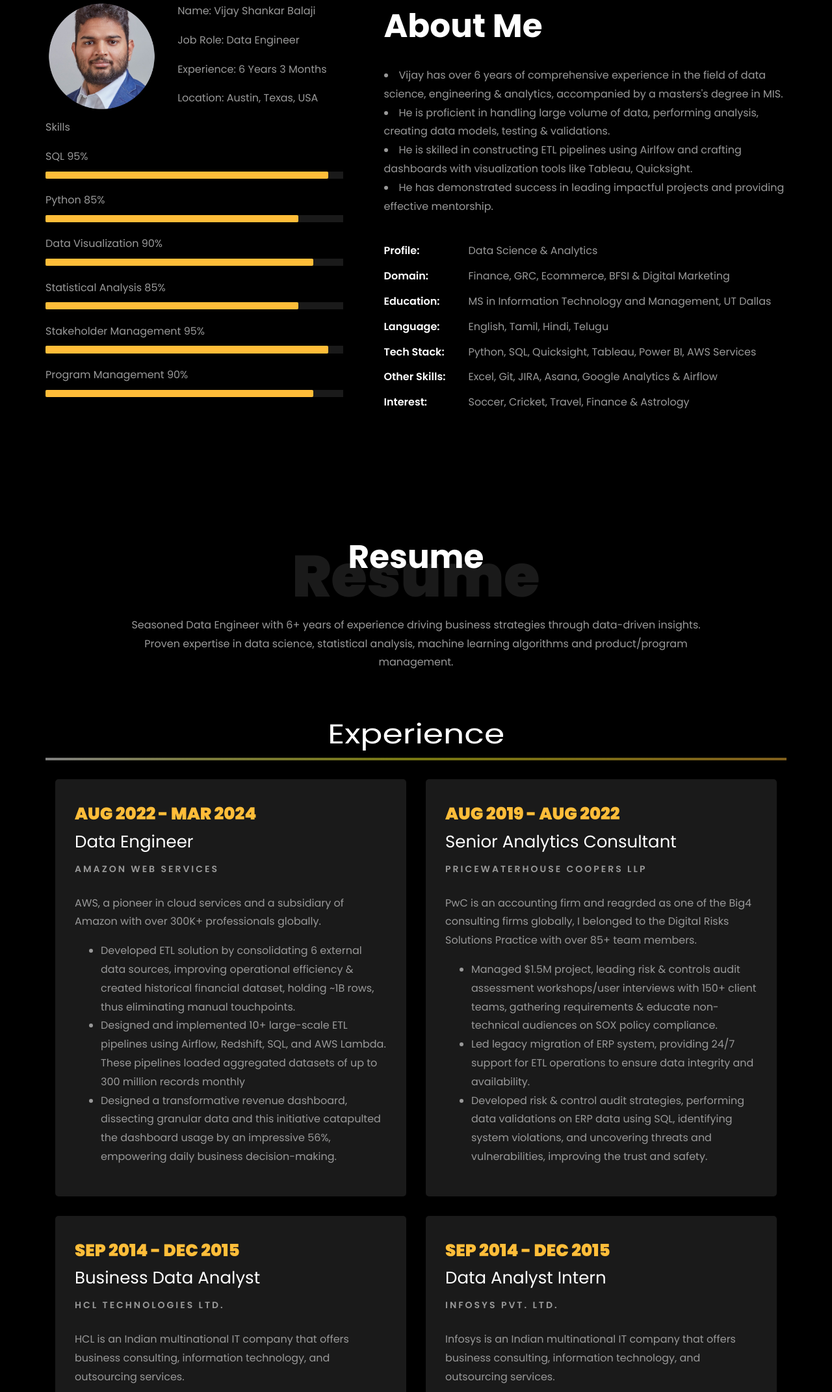
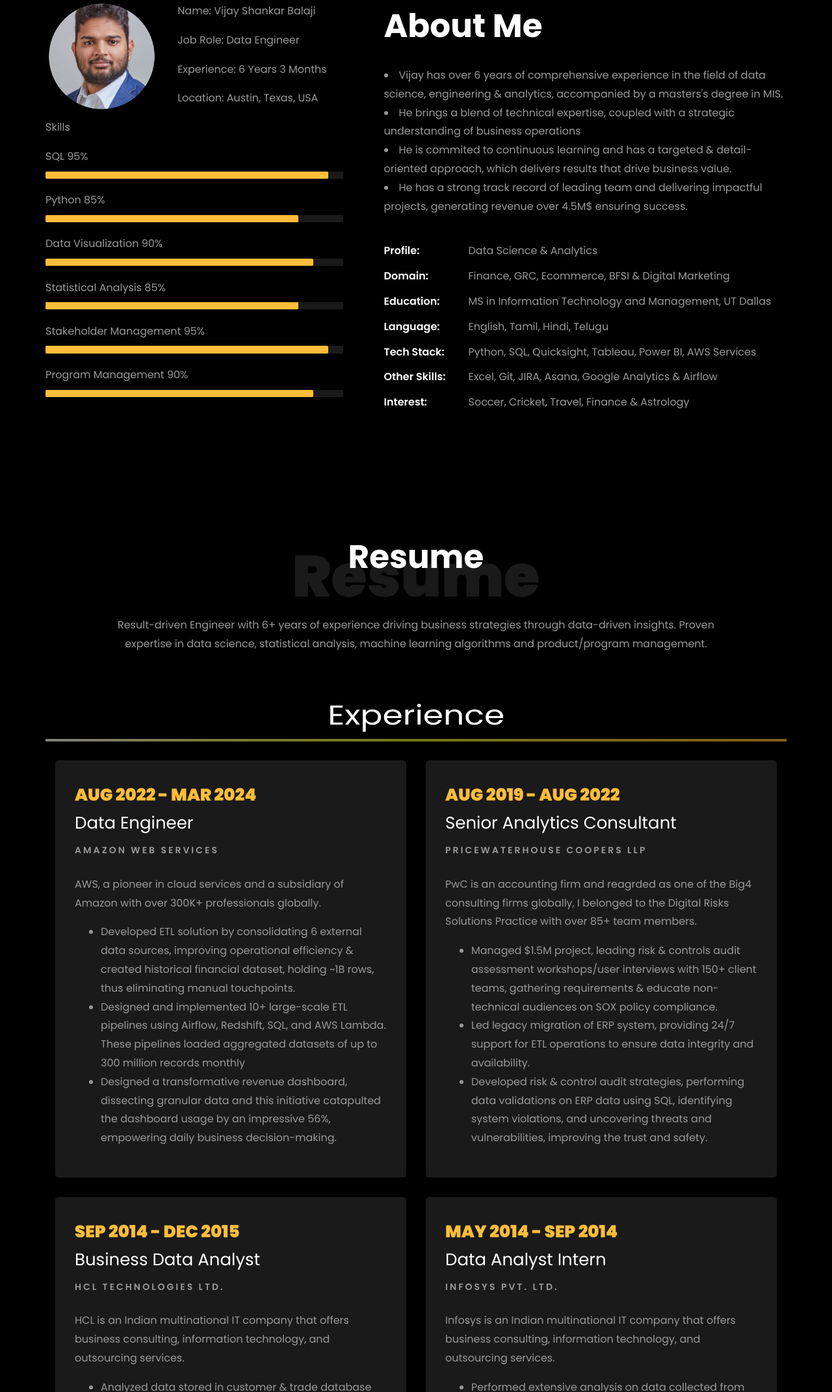
Before and after one commit to vijaybalaji85/vijaybalaji85.github.io, a plain HTML site: page index.html in a window 1280 px wide. Shown: the part 859-3001 px from the top of the page at 65% size. Drawn offline with Linux system fonts and the light colour scheme; animation ran at ten frames a second; files whose address does not match are found by name.

Commit message:
changeindexexp

```diff
--- a/index.html
+++ b/index.html
@@ -298,12 +298,12 @@
 									</div>
 									<span>Stakeholder Management</span> <span class="pull-right">95%</span>
 									<div class="progress">
-										<div class="progress-bar" role="progressbar" style="width: 95%" aria-valuenow="85" aria-valuemin="0"
+										<div class="progress-bar" role="progressbar" style="width: 95%" aria-valuenow="95" aria-valuemin="0"
 											aria-valuemax="100"></div>
 									</div>
 									<span>Program Management</span> <span class="pull-right">90%</span>
 									<div class="progress">
-										<div class="progress-bar" role="progressbar" style="width: 90%" aria-valuenow="80" aria-valuemin="0"
+										<div class="progress-bar" role="progressbar" style="width: 90%" aria-valuenow="90" aria-valuemin="0"
 											aria-valuemax="100"></div>
 									</div>
 								</div>
@@ -317,10 +317,10 @@
 
 								<h2 class="mb-4">About Me</h2>
 
-								<p> <li> Vijay has over 6 years of comprehensive experience in the field of data science, engineering & analytics, accompanied by a masters's degree in MIS. </li>
-									<li> He is proficient in handling large volume of data, performing analysis, creating data models, testing &amp; validations. </li>
-										<li> He is skilled in constructing ETL pipelines using Airlfow and crafting dashboards with visualization tools like Tableau, Quicksight. </li>
-											<li> He has demonstrated success in leading impactful projects and providing effective mentorship. </li> </p>
+								<p> <li> Vijay has over 6 years of comprehensive experience in the field of data science, engineering &amp; analytics, accompanied by a masters's degree in MIS. </li>
+									<li> He brings a blend of technical expertise, coupled with a strategic understanding of business operations</li>
+										<li> He is commited to continuous learning and has a targeted &amp; detail-oriented approach, which delivers results that drive business value. </li>
+											<li> He has a strong track record of leading team and delivering impactful projects, generating revenue over 4.5M$ ensuring success. </li> </p>
 								<ul class="about-info mt-4 px-md-0 px-2">
 									<li class="d-flex"><span>Profile:</span> <span>Data Science &amp; Analytics</span></li>
 									<li class="d-flex"><span>Domain:</span> <span>Finance, GRC, Ecommerce, BFSI &amp; Digital Marketing</span></li>
@@ -346,7 +346,7 @@
           <div class="col-md-10 heading-section text-center ftco-animate">
           	<h1 class="big big-2">Resume</h1>
             <h2 class="mb-4">Resume</h2> <br>
-            <p>Seasoned Data Engineer with 6+ years of experience driving business strategies through data-driven insights. Proven expertise in data science, statistical analysis, machine learning algorithms and product/program management.</p>
+            <p>Result-driven Engineer with 6+ years of experience driving business strategies through data-driven insights. Proven expertise in data science, statistical analysis, machine learning algorithms and product/program management.</p>
           </div>
         </div>
 
@@ -415,7 +415,7 @@
 				</div>
 				<div class="col-md-6">
 					<div class="resume-wrap ftco-animate">
-						<span class="date">SEP 2014 - DEC 2015</span>
+						<span class="date">MAY 2014 - SEP 2014</span>
 						<h2>Data Analyst Intern</h2>
 						<span class="position">Infosys Pvt. Ltd.</span>
 						<p class="mt-4">Infosys is an Indian multinational IT company that offers business consulting, information technology, and outsourcing services.
```
